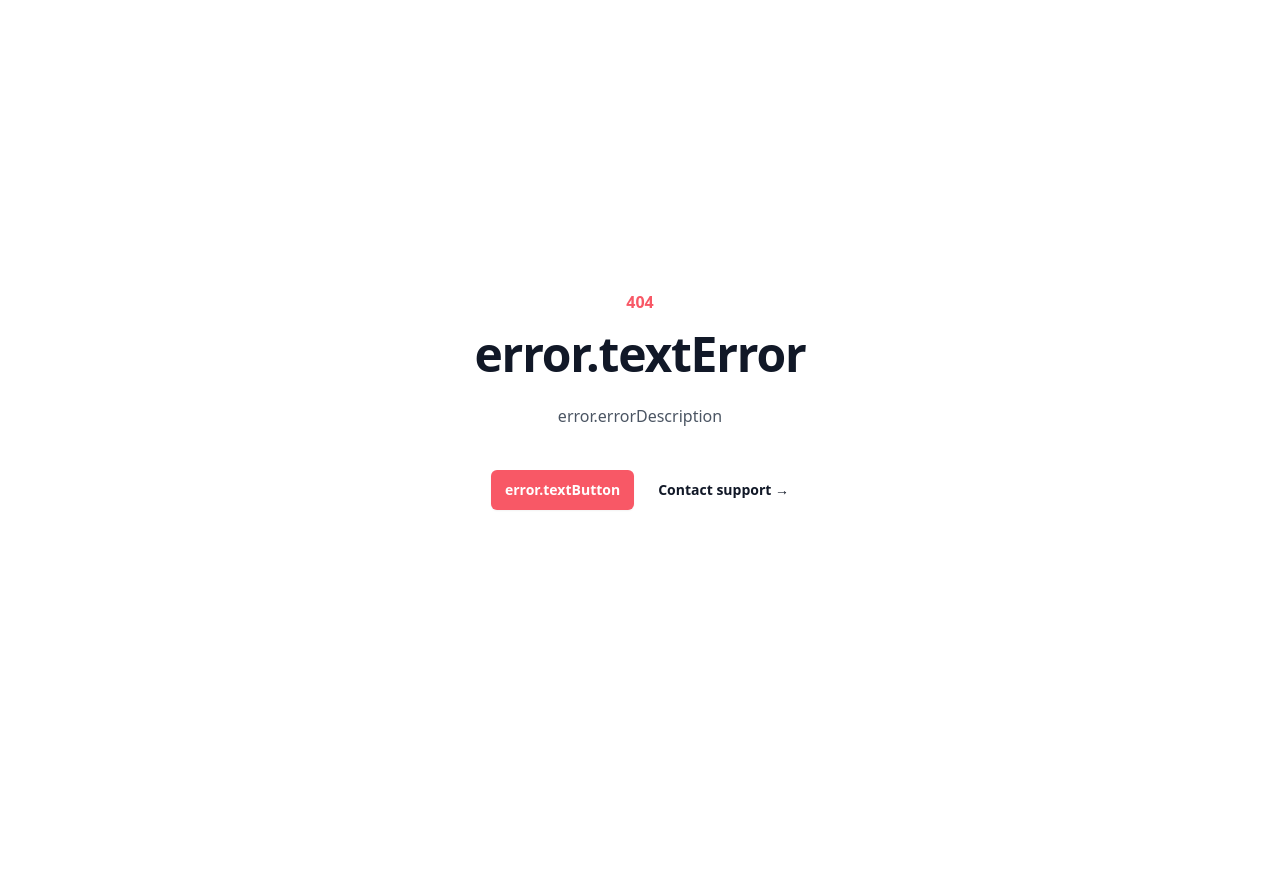
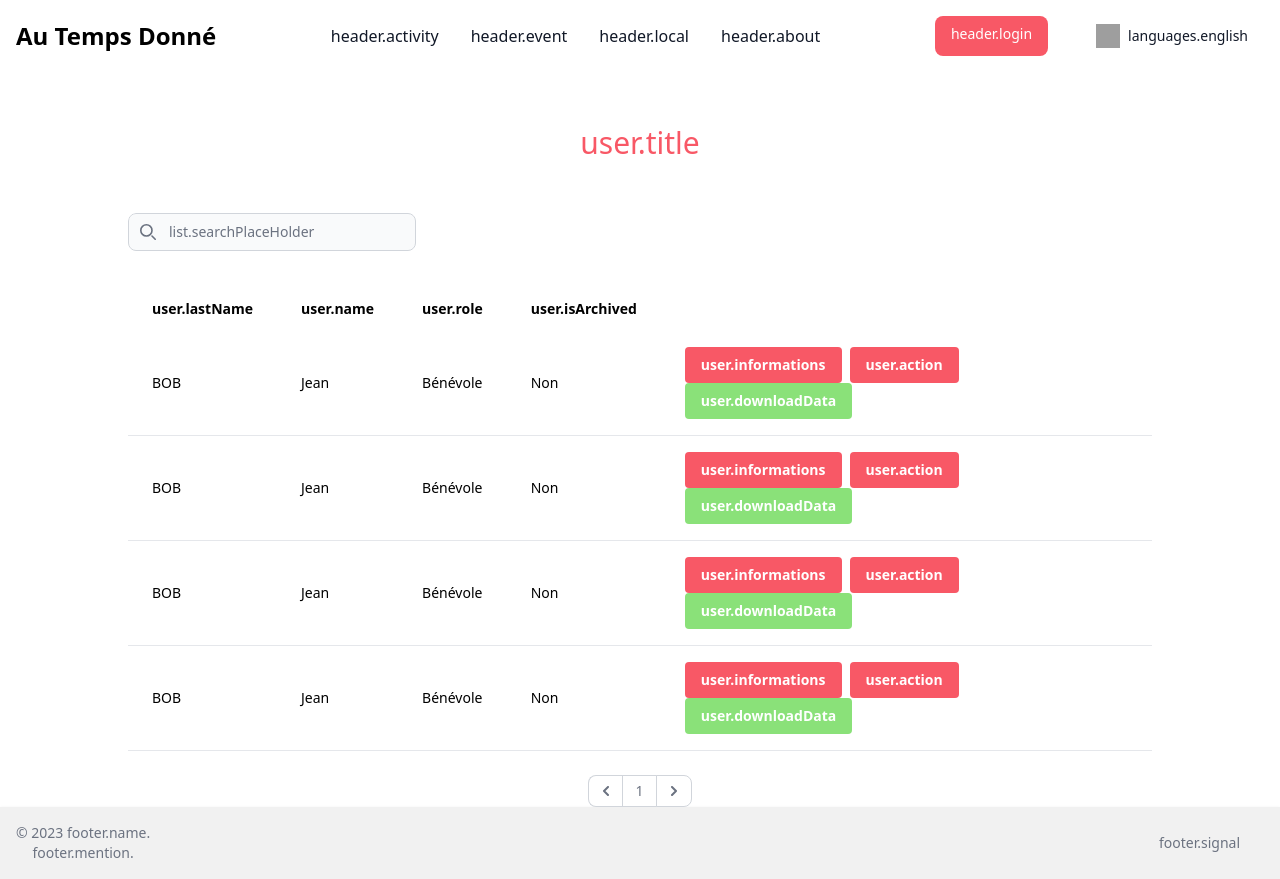
Before and after one commit to Akasuraax/ATD-Front, a React (Vite) app in the folder ATD-Front/: page /User in a window 1280 px wide. Before the commit this address had no page. Before the commit the page ends 800 px from the top, so only its background shows below. Built offline with nearby package versions, Linux system fonts and the light colour scheme; grey boxes are pictures that could not be loaded.

Commit message:
add user list

```diff
--- a/ATD-Front/src/locales/en/translation.json
+++ b/ATD-Front/src/locales/en/translation.json
@@ -144,5 +144,15 @@
     "action": "Action",
     "details": "Details",
     "ticketTrack": "Tickets"
+  },
+  "user": {
+    "title" : "Users list",
+    "lastName": "Last name",
+    "name": "Name",
+    "role": "Role",
+    "isArchived": "Archived account",
+    "informations":"Informations",
+    "action": "Action",
+    "downloadData": "Download datas"
   }
 }
--- a/ATD-Front/src/locales/fr/translation.json
+++ b/ATD-Front/src/locales/fr/translation.json
@@ -144,5 +144,15 @@
     "action": "Action",
     "details": "Détails",
     "ticketTrack": "Tickets"
+  },
+  "user": {
+    "title" : "Liste des utilisateurs",
+    "lastName": "Nom de famille",
+    "name": "Prénom",
+    "role": "Rôle",
+    "isArchived": "Compte archivé",
+    "informations":"Informations",
+    "action": "Action",
+    "downloadData": "Télécharger les données"
   }
 }
--- /dev/null
+++ b/ATD-Front/src/page/User/User.jsx
@@ -0,0 +1,38 @@
+import './user.css'
+import List from "../../components/List/List.jsx";
+import {useTranslation} from "react-i18next";
+
+function User(){
+    const { t } = useTranslation();
+    const title = t("user.title");
+    const lastName = t("user.lastName");
+    const name = t("user.name");
+    const role = t("user.role");
+    const isArchived = t("user.isArchived");
+    const informations = t("user.informations");
+    const action = t("user.action");
+    const downloadData = t("user.downloadData")
+    const list = [
+        {lastName: "BOB", name:"Jean", role:"Bénévole", isArchived:"Non"},
+        {lastName: "BOB", name:"Jean", role:"Bénévole", isArchived:"Non"},
+        {lastName: "BOB", name:"Jean", role:"Bénévole", isArchived:"Non"},
+        {lastName: "BOB", name:"Jean", role:"Bénévole", isArchived:"Non"},
+    ]
+
+    const userActions = [
+        { label: {informations}, onClick: (item) => console.log('J\'accepte', item) },
+        { label: {action}, onClick: (item) => console.log('J\'accepte', item) },
+        { label: {downloadData}, onClick: (item) => console.log('J\'accepte', item) },
+    ];
+
+    return(
+        <main>
+            <div className="m-auto visit-page">
+                <h2 className="text-center m-12">{title}</h2>
+                <List data={list} column={[{lastName}, {name}, {role}, {isArchived}]} actions={userActions}/>
+            </div>
+        </main>
+    )
+}
+
+export default User;
```
Also changed, not shown: ATD-Front/src/App.jsx (+7 -1 lines), ATD-Front/src/page/User/user.css (added).
